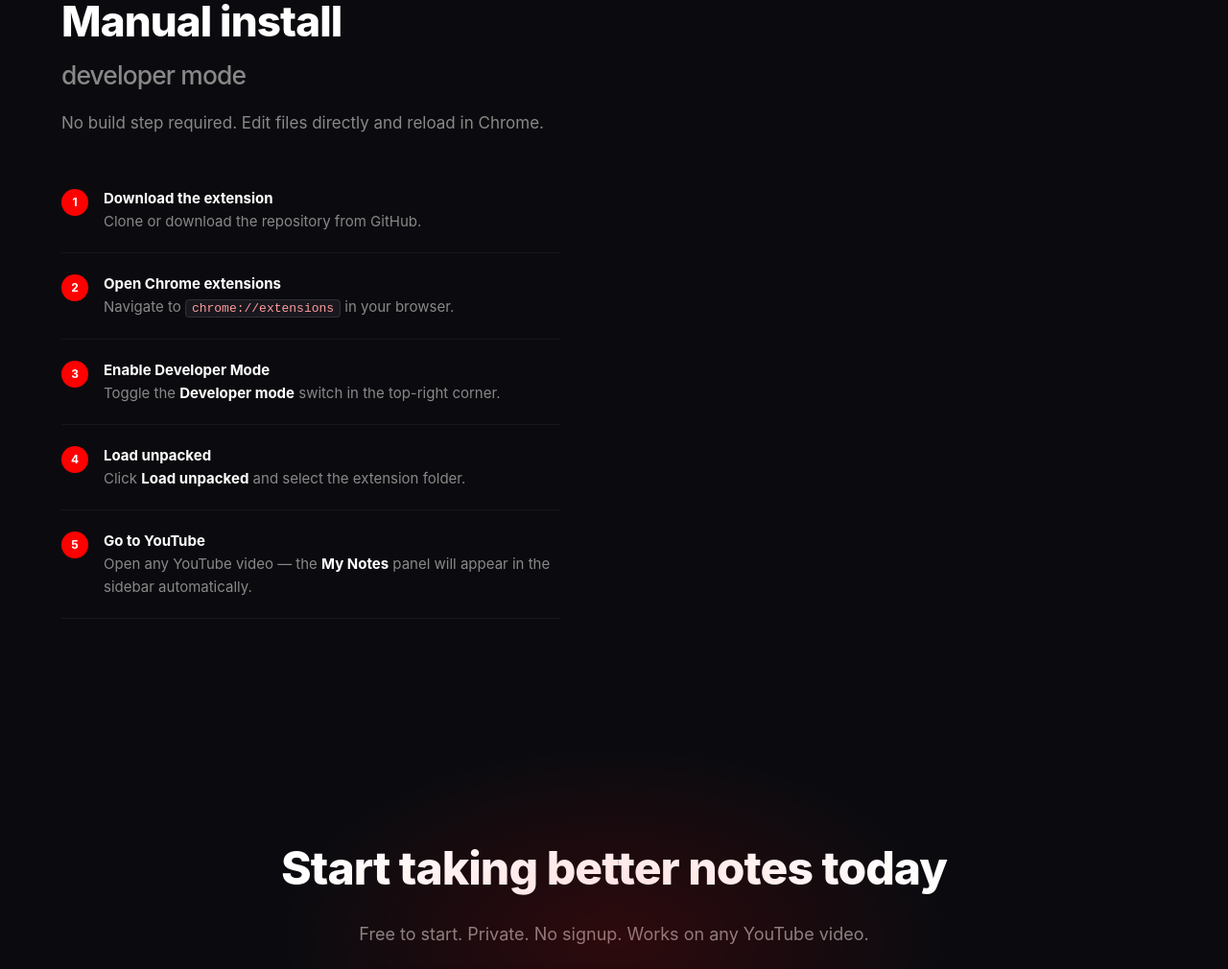
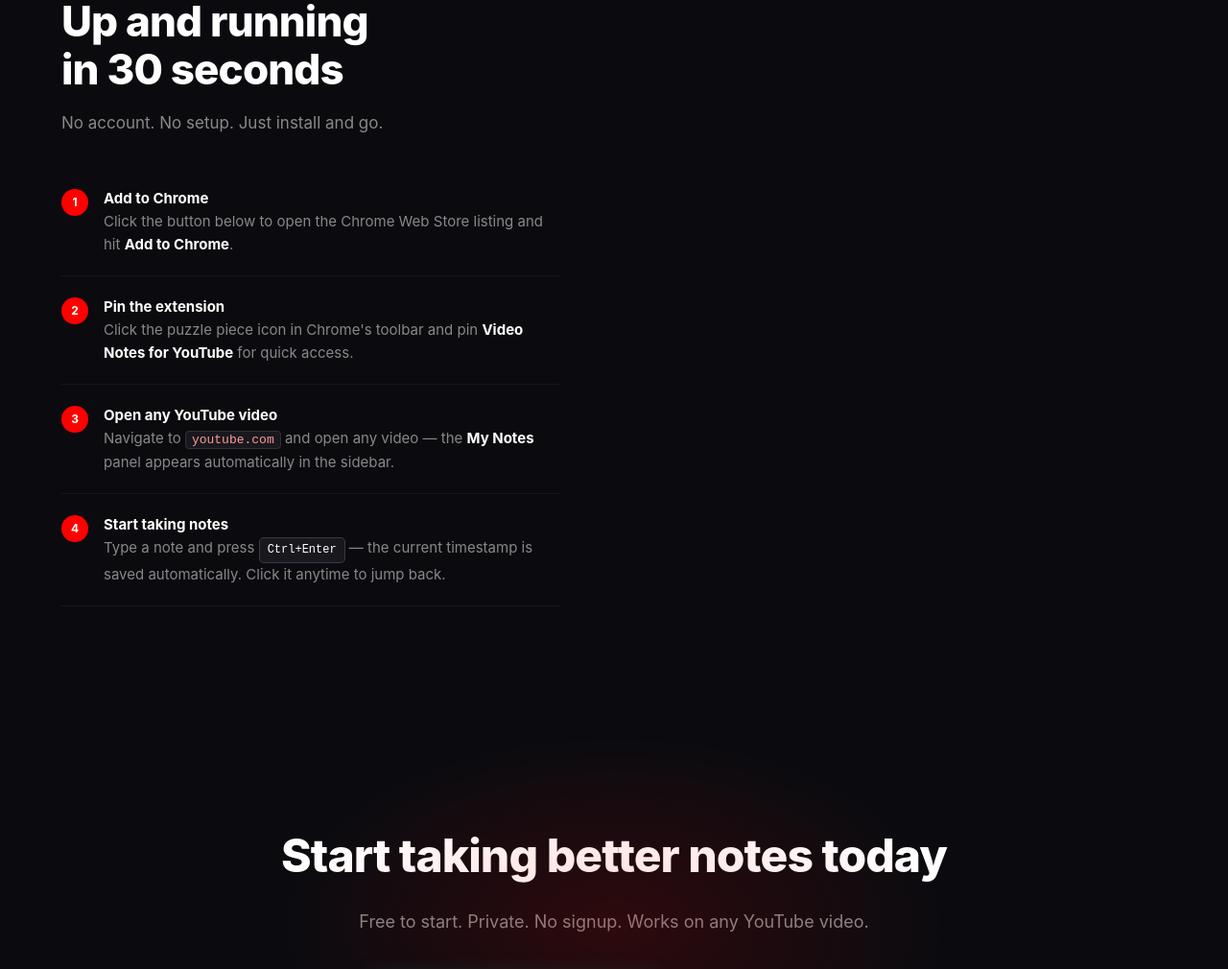
Before and after one commit to egecolpan/video-notes-for-youtube-website, a plain HTML site: page index.html in a window 1280 px wide. Shown: the part 7270-8280 px from the top of the page at 96% size. Drawn offline with Linux system fonts and the light colour scheme.

Commit message:
Remove all GitHub references, replace manual install with Web Store guide

```diff
--- a/index.html
+++ b/index.html
@@ -378,14 +378,13 @@
 
   <section id="install">
     <div class="section-label">Installation</div>
-    <h2 class="section-title">Manual install<br><span style="font-size:.6em;color:var(--text-muted);font-weight:500;">developer mode</span></h2>
-    <p class="section-sub" style="margin-bottom:32px;">No build step required. Edit files directly and reload in Chrome.</p>
+    <h2 class="section-title">Up and running<br>in 30 seconds</h2>
+    <p class="section-sub" style="margin-bottom:32px;">No account. No setup. Just install and go.</p>
     <ol class="install-steps">
-      <li><div><strong>Download the extension</strong><br>Clone or download the repository from GitHub.</div></li>
-      <li><div><strong>Open Chrome extensions</strong><br>Navigate to <code>chrome://extensions</code> in your browser.</div></li>
-      <li><div><strong>Enable Developer Mode</strong><br>Toggle the <strong>Developer mode</strong> switch in the top-right corner.</div></li>
-      <li><div><strong>Load unpacked</strong><br>Click <strong>Load unpacked</strong> and select the extension folder.</div></li>
-      <li><div><strong>Go to YouTube</strong><br>Open any YouTube video &mdash; the <strong>My Notes</strong> panel will appear in the sidebar automatically.</div></li>
+      <li><div><strong>Add to Chrome</strong><br>Click the button below to open the Chrome Web Store listing and hit <strong>Add to Chrome</strong>.</div></li>
+      <li><div><strong>Pin the extension</strong><br>Click the puzzle piece icon in Chrome&apos;s toolbar and pin <strong>Video Notes for YouTube</strong> for quick access.</div></li>
+      <li><div><strong>Open any YouTube video</strong><br>Navigate to <code>youtube.com</code> and open any video &mdash; the <strong>My Notes</strong> panel appears automatically in the sidebar.</div></li>
+      <li><div><strong>Start taking notes</strong><br>Type a note and press <kbd>Ctrl+Enter</kbd> &mdash; the current timestamp is saved automatically. Click it anytime to jump back.</div></li>
     </ol>
   </section>
 
@@ -397,7 +396,7 @@
         <svg width="18" height="18" viewBox="0 0 24 24" fill="none" aria-hidden="true"><circle cx="12" cy="12" r="10" stroke="currentColor" stroke-width="2"/><circle cx="12" cy="12" r="4" fill="currentColor"/><path d="M12 8L12 2M15.5 14L20.7 17M8.5 14L3.3 17" stroke="currentColor" stroke-width="2" stroke-linecap="round"/></svg>
         Add to Chrome &mdash; It&apos;s Free
       </a>
-      <a href="#install" class="btn-secondary">Manual install guide</a>
+      <a href="#how-it-works" class="btn-secondary">See how it works</a>
     </div>
   </section>
 
@@ -407,7 +406,6 @@
       Video Notes for YouTube &nbsp;&middot;&nbsp; v3.0.0
     </div>
     <div class="footer-links">
-      <a href="https://github.com/egecolpan/video-notes-for-youtube" target="_blank" rel="noreferrer">GitHub</a>
       <a href="#features">Features</a>
       <a href="#pricing">Pricing</a>
       <a href="#install">Install</a>
```
